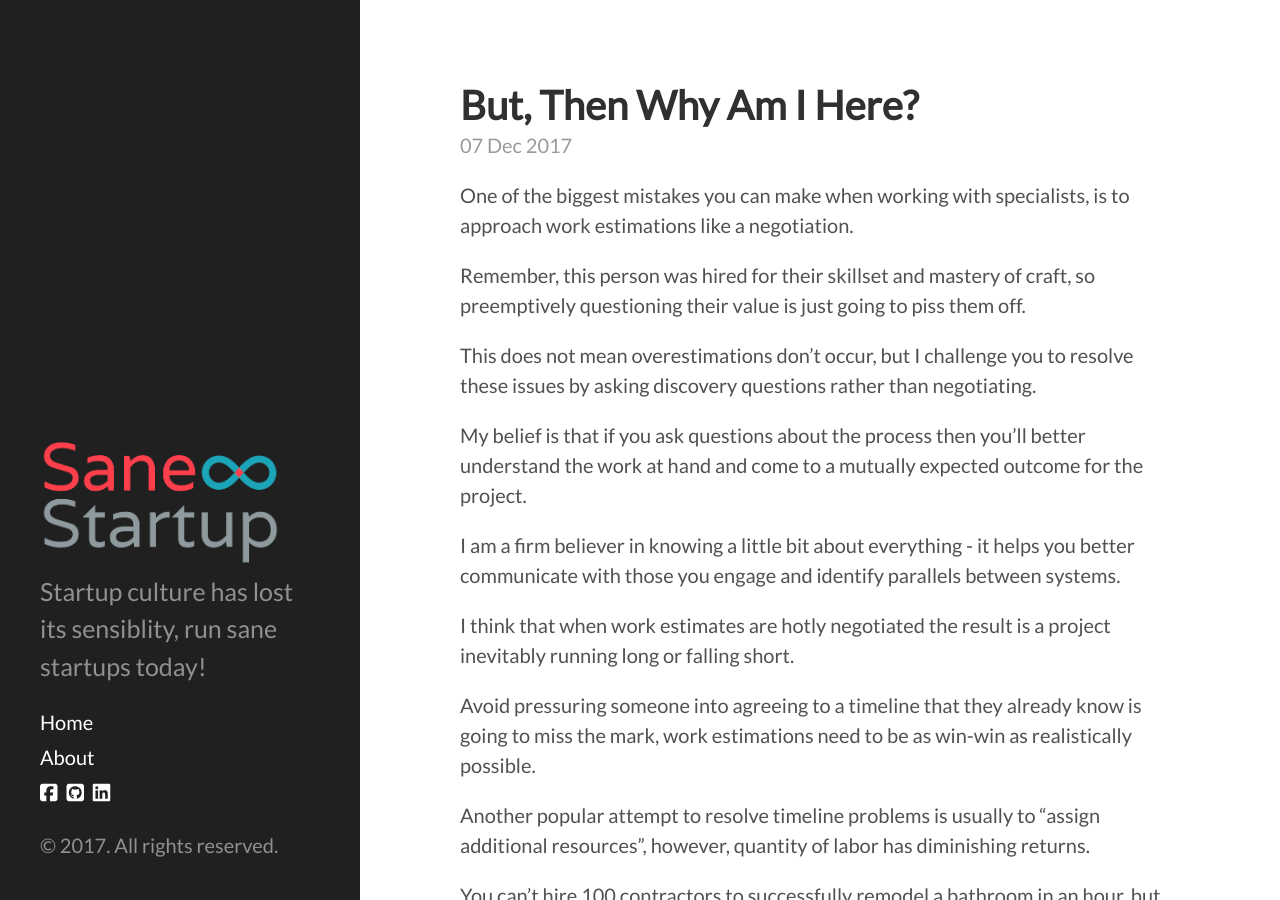
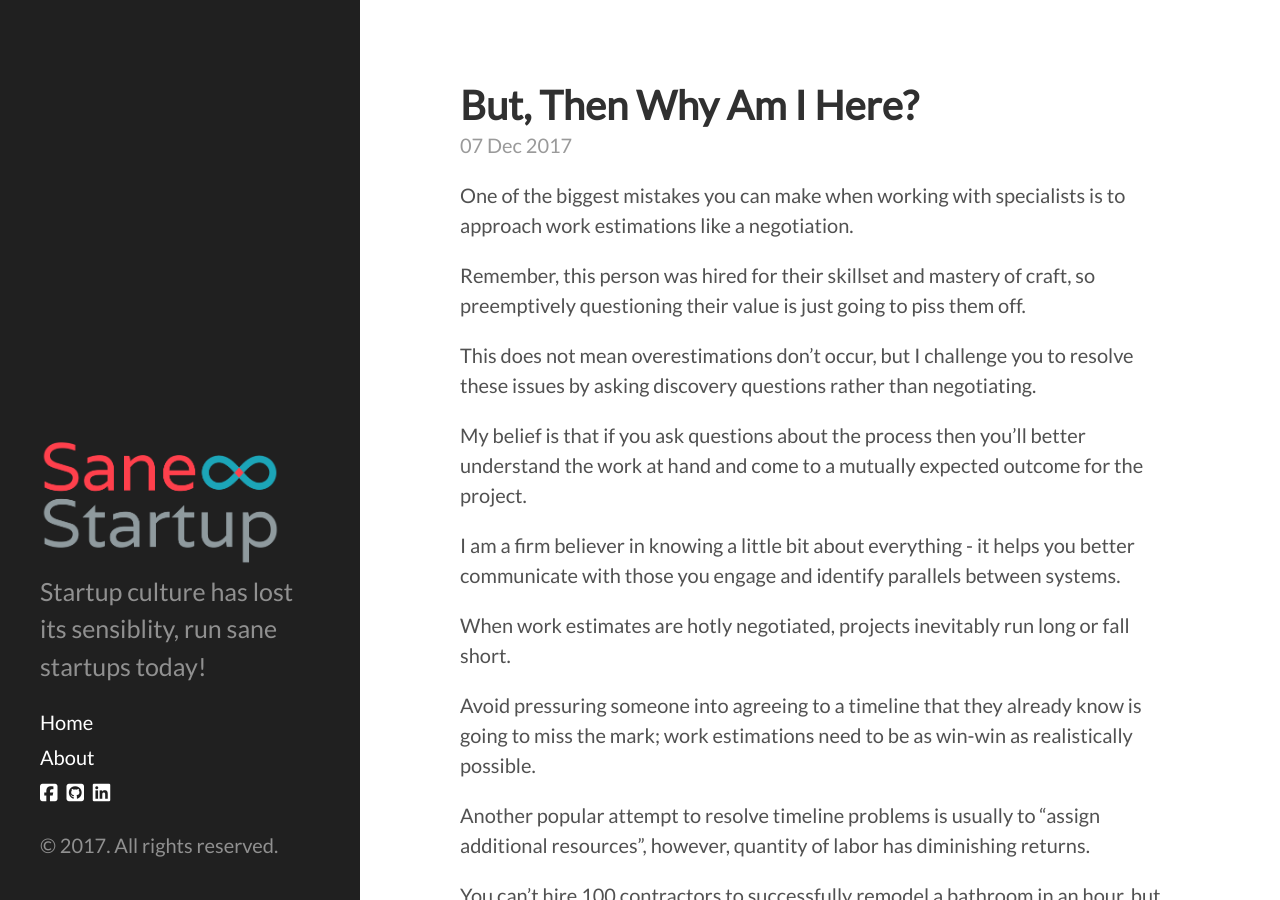
Before and after one commit to anthonymetzler/sane-startup, a Jekyll site: the page built from _posts/2017-12-7-but-then-why-am-i-here.md, in a window 1280 px wide and 900 px high. Built offline with Jekyll 4.4.1, drawn with Linux system fonts in a browser that asks for light colours; nearby versions of some CDN libraries.

Commit message:
Grammar fixes

```diff
--- a/_posts/2017-12-7-but-then-why-am-i-here.md
+++ b/_posts/2017-12-7-but-then-why-am-i-here.md
@@ -2,7 +2,7 @@
 layout: post
 title: But, Then Why Am I Here?
 ---
-One of the biggest mistakes you can make when working with specialists, is to approach work estimations like a negotiation.
+One of the biggest mistakes you can make when working with specialists is to approach work estimations like a negotiation.
 
 Remember, this person was hired for their skillset and mastery of craft, so preemptively questioning their value is just going to piss them off.
 
@@ -12,9 +12,9 @@ My belief is that if you ask questions about the process then you'll better unde
 
 I am a firm believer in knowing a little bit about everything - it helps you better communicate with those you engage and identify parallels between systems.
 
-I think that when work estimates are hotly negotiated the result is a project inevitably running long or falling short.
+When work estimates are hotly negotiated, projects inevitably run long or fall short.
 
-Avoid pressuring someone into agreeing to a timeline that they already know is going to miss the mark, work estimations need to be as win-win as realistically possible.
+Avoid pressuring someone into agreeing to a timeline that they already know is going to miss the mark; work estimations need to be as win-win as realistically possible.
 
 Another popular attempt to resolve timeline problems is usually to "assign additional resources", however, quantity of labor has diminishing returns.
 
```
